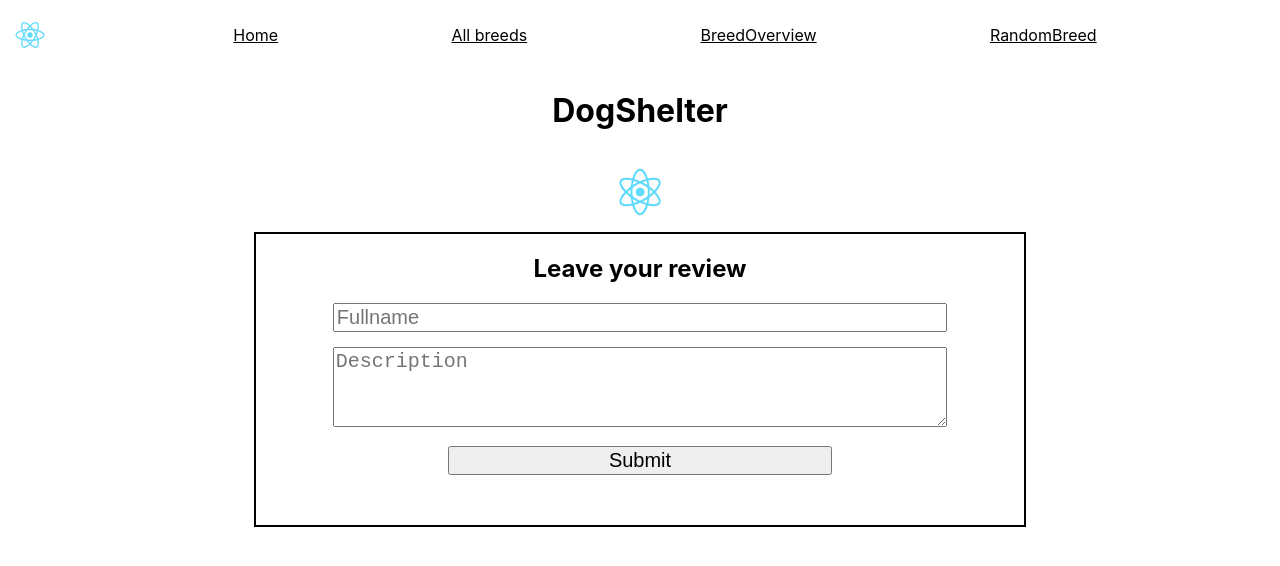
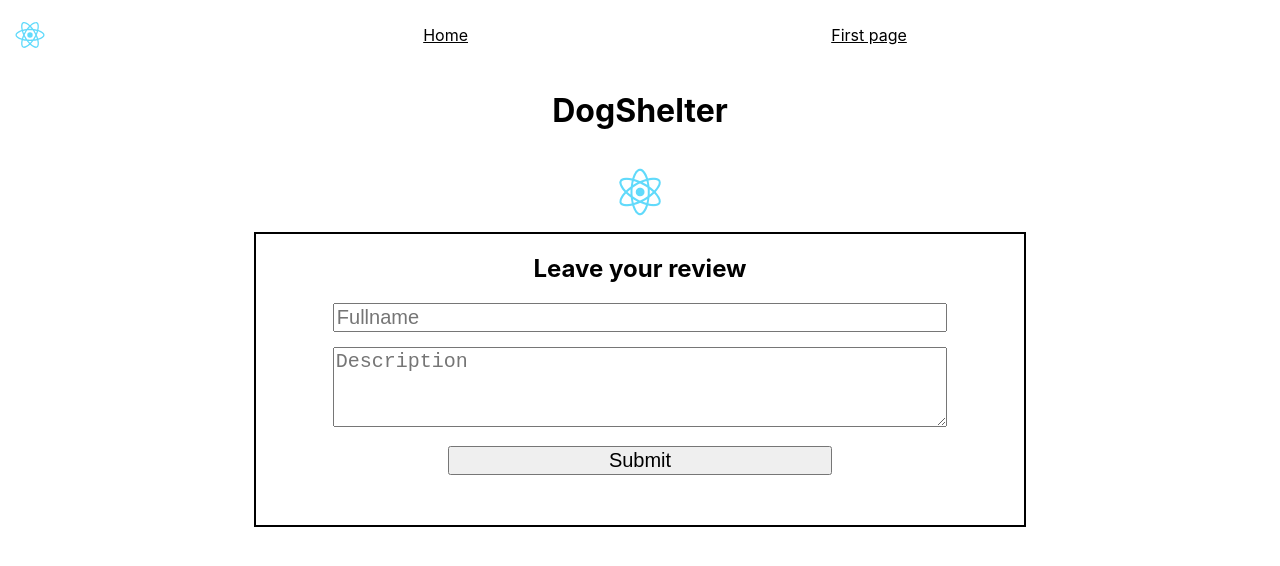
Before and after one commit to andzav/DogShelterApp, a React (Create React App) app: page / in a window 1280 px wide. Shown: the top 566 px of the page. Built offline with nearby package versions, Linux system fonts and the light colour scheme; no server answers.

Commit message:
Navbar upd

```diff
--- a/src/components/Menu.js
+++ b/src/components/Menu.js
@@ -34,9 +34,7 @@ function Menu(props){
         <Logo src={props.logo} alt=""></Logo>
         <NavStyle onClick={props.updImg}>
             <li><Link to='/home'>Home</Link></li>
-            <li><Link to='/'>All breeds</Link></li>
-            <li><Link to='/'>BreedOverview</Link></li>
-            <li><Link to='/'>RandomBreed</Link></li>
+            <li><Link to='/'>First page</Link></li>
         </NavStyle>
       </MenuStyle>
     );
```
